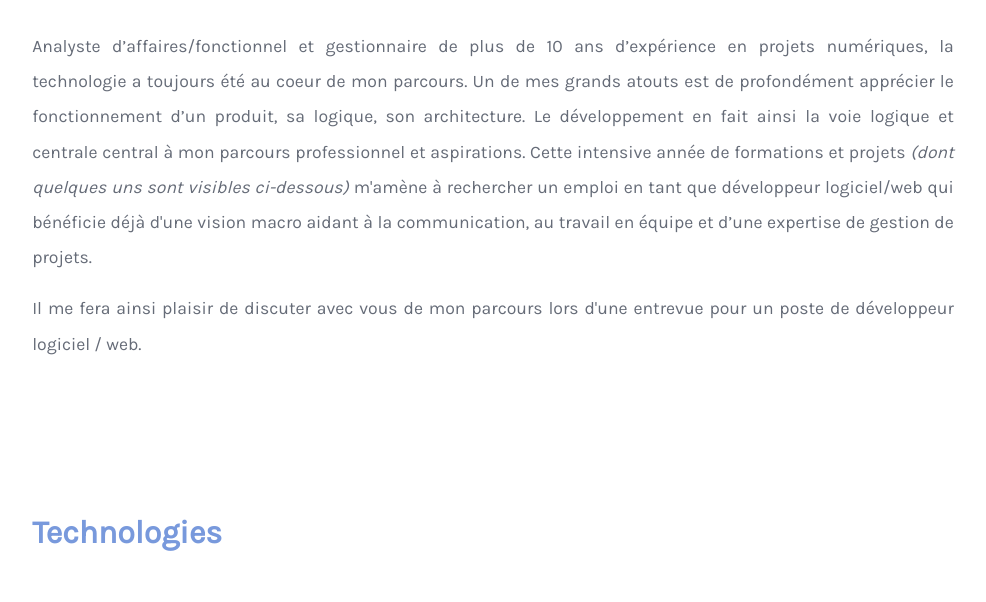
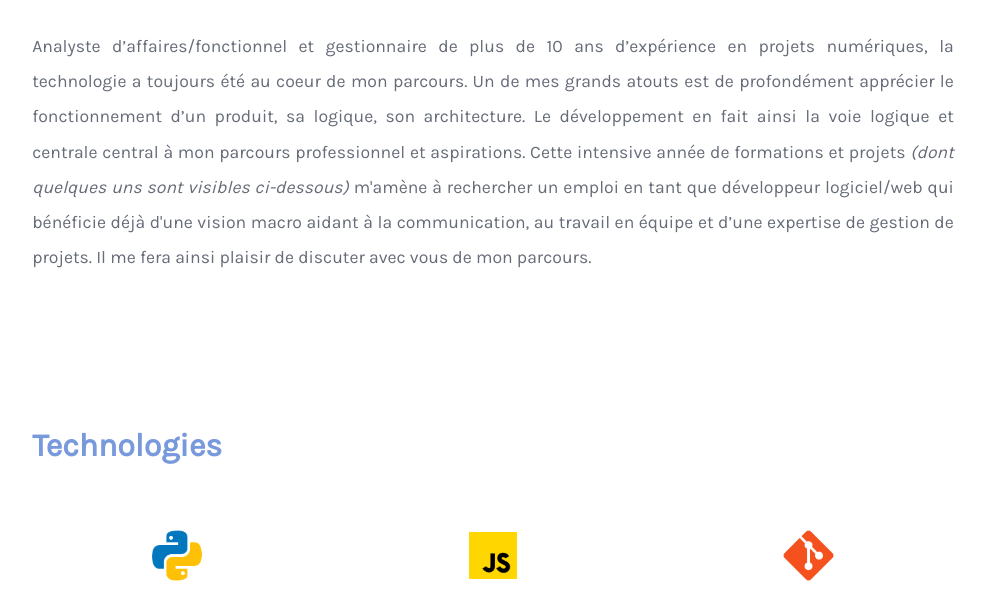
Before and after one commit to tbonnard/portfolio, a Flask app: page / in a window 1280 px wide. Shown: the part 726-1328 px from the top of the page, without its empty margins (147-1133 px from the left). Run offline with Flask 2, Linux system fonts and the light colour scheme; some libraries are stand-ins or nearby versions.

Commit message:
desc last sentence

```diff
--- a/templates/index.html
+++ b/templates/index.html
@@ -70,10 +70,7 @@
        fonctionnement d’un produit, sa logique, son architecture.  Le développement en fait ainsi la voie logique et
        centrale central à mon parcours professionnel et aspirations. Cette intensive année de formations et projets <i>(dont quelques uns sont visibles ci-dessous)</i>
        m'amène à rechercher un emploi en tant que développeur logiciel/web qui bénéficie déjà d'une vision macro aidant à la communication,
-       au travail en équipe et d’une expertise de gestion de projets.</p>
-
-        <p>Il me fera ainsi plaisir de discuter avec vous de mon parcours lors d'une entrevue pour un
-           poste de développeur logiciel / web.</p>
+       au travail en équipe et d’une expertise de gestion de projets. Il me fera ainsi plaisir de discuter avec vous de mon parcours.</p>
   </div>
 </section>
 
```
